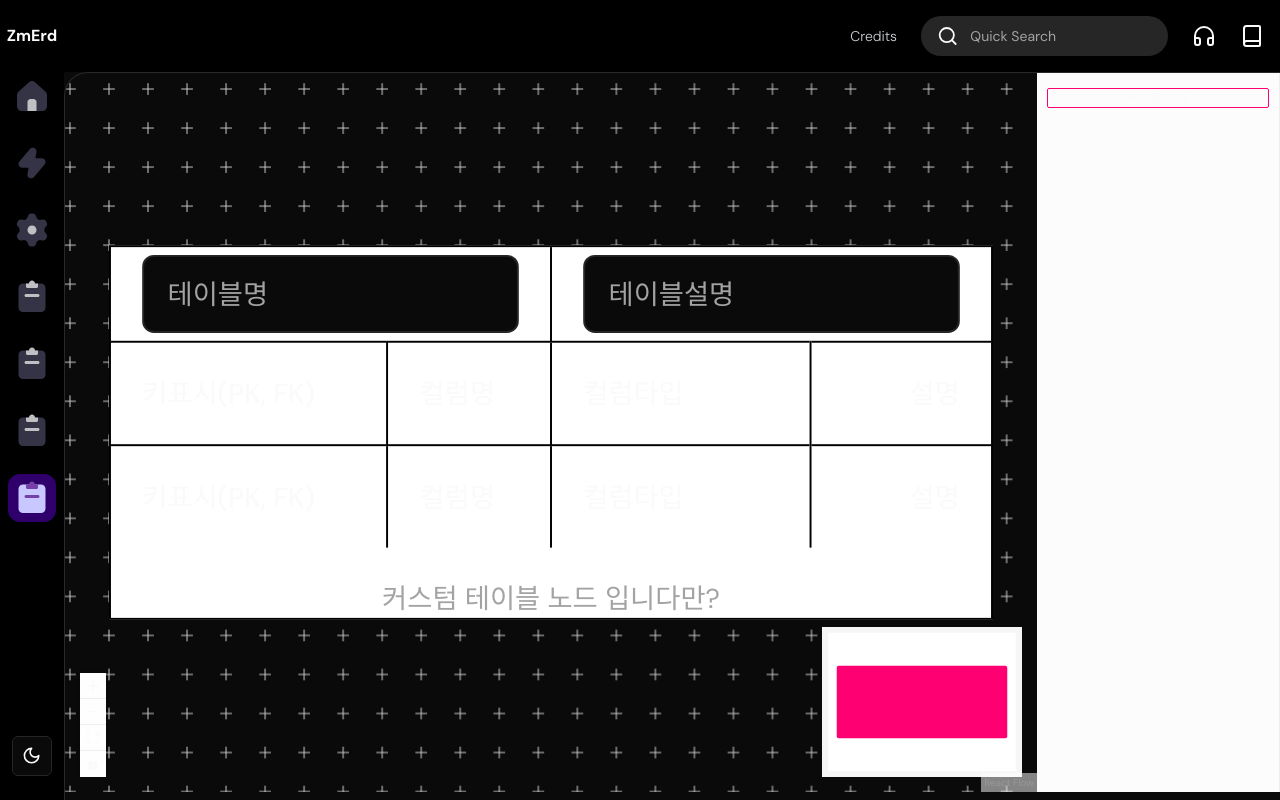
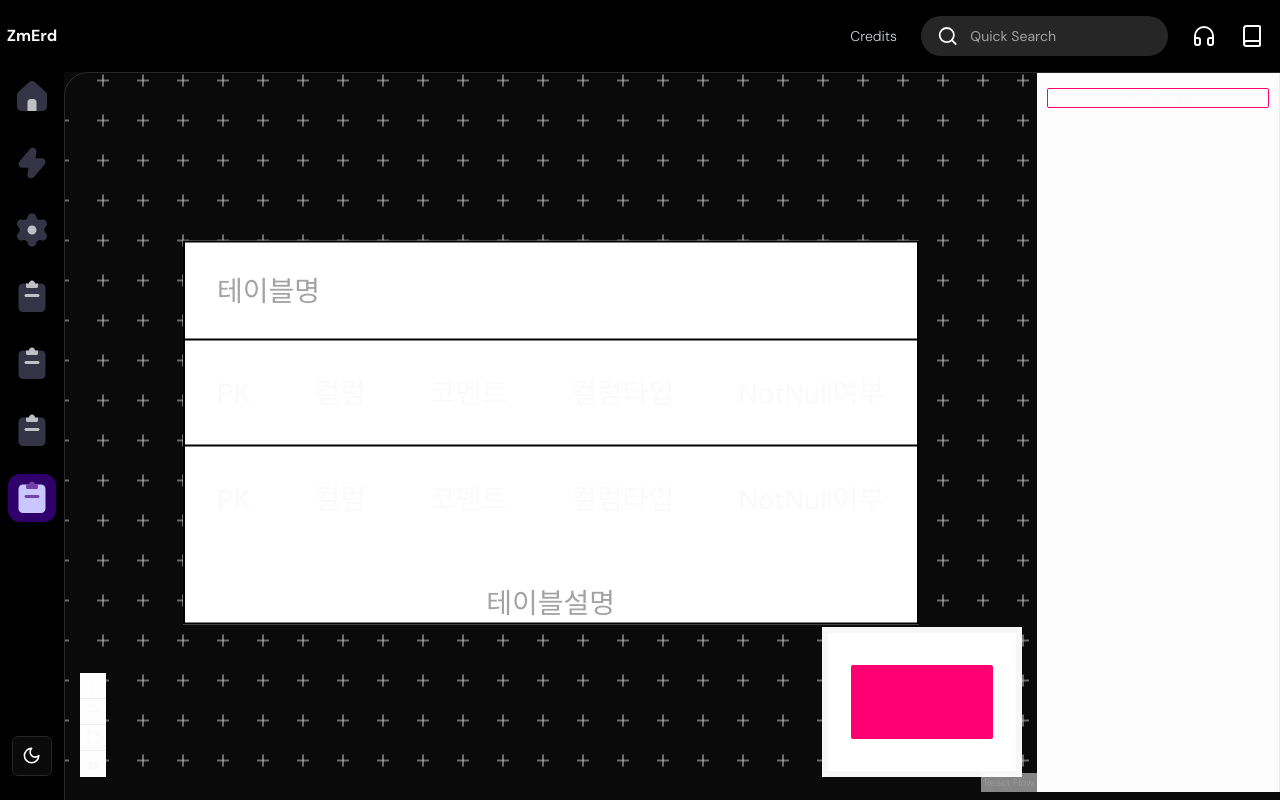
Before and after one commit to zm-erd/zm-erd-fe, a Next.js app: page /test4 in a window 1280 px wide. Built offline with nearby package versions, Linux system fonts and the light colour scheme.

Commit message:
테이블 노드 선택 액션 구현 이전

```diff
--- a/src/app/(main)/(pages)/test4/_components/table-node.tsx
+++ b/src/app/(main)/(pages)/test4/_components/table-node.tsx
@@ -36,41 +36,28 @@ function TableNode({ id, data, isConnectable }) {
         </div>
       )}
       <Table className="border-collapse">
-        <TableCaption>커스텀 테이블 노드 입니다만?</TableCaption>
+        <TableCaption>테이블설명</TableCaption>
         <TableHeader>
-          <TableRow className="border-b border-black">
-            <TableHead colSpan={2} className="w-1/2 border-r border-black">
-              <Input type="text" placeholder="테이블명" className="w-full" />
-            </TableHead>
-            <TableHead colSpan={2} className="w-1/2">
-              <Input type="text" placeholder="테이블설명" className="w-full" />
+          <TableRow className="border-black">
+            <TableHead colSpan={5} className="border-black">
+              테이블명
             </TableHead>
           </TableRow>
         </TableHeader>
         <TableBody>
-          <TableRow className="border-b border-black">
-            <TableCell className="border-r border-black font-medium">
-              키표시(PK, FK)
-            </TableCell>
-            <TableCell className="border-r border-black font-medium">
-              컬럼명
-            </TableCell>
-            <TableCell className="border-r border-black font-medium">
-              컬럼타입
-            </TableCell>
-            <TableCell className="text-right">설명</TableCell>
+          <TableRow className="border-black">
+            <TableCell className="border-black font-medium">PK</TableCell>
+            <TableCell className="border-black font-medium">컬럼</TableCell>
+            <TableCell className="border-black font-medium">코멘트</TableCell>
+            <TableCell className="border-black font-medium">컬럼타입</TableCell>
+            <TableCell className="text-right">NotNull여부</TableCell>
           </TableRow>
-          <TableRow className="border-b border-black">
-            <TableCell className="border-r border-black font-medium">
-              키표시(PK, FK)
-            </TableCell>
-            <TableCell className="border-r border-black font-medium">
-              컬럼명
-            </TableCell>
-            <TableCell className="border-r border-black font-medium">
-              컬럼타입
-            </TableCell>
-            <TableCell className="text-right">설명</TableCell>
+          <TableRow className="border-black">
+            <TableCell className="border-black font-medium">PK</TableCell>
+            <TableCell className="border-black font-medium">컬럼</TableCell>
+            <TableCell className="border-black font-medium">코멘트</TableCell>
+            <TableCell className="border-black font-medium">컬럼타입</TableCell>
+            <TableCell className="text-right">NotNull여부</TableCell>
           </TableRow>
         </TableBody>
       </Table>
--- a/src/components/global/navbar.tsx
+++ b/src/components/global/navbar.tsx
@@ -12,30 +12,30 @@ const Navbar = async () => {
     <header className="fixed left-0 right-0 top-0 z-[100] flex items-center justify-between border-b-[1px] border-neutral-900 bg-black/40 px-4 py-4 backdrop-blur-lg">
       <aside className="flex items-center gap-[2px]">
         <p className="text-3xl font-bold">Zm-Erd</p>
-        {/*<p className="text-3xl font-bold">Fu</p>*/}
-        {/*<Image*/}
-        {/*  src="/fuzzieLogo.png"*/}
-        {/*  width={15}*/}
-        {/*  height={15}*/}
-        {/*  alt="fuzzie logo"*/}
-        {/*  className="shadow-sm"*/}
-        {/*/>*/}
-        {/*<p className="text-3xl font-bold">zie</p>*/}
+        <p className="text-3xl font-bold">Fu</p>
+        <Image
+          src="/fuzzieLogo.png"
+          width={15}
+          height={15}
+          alt="fuzzie logo"
+          className="shadow-sm"
+        />
+        <p className="text-3xl font-bold">zie</p>
       </aside>
       <nav className="absolute left-[50%] top-[50%] hidden translate-x-[-50%] translate-y-[-50%] transform md:block">
         <ul className="flex list-none items-center gap-4">
-          {/*<li>*/}
-          {/*  <Link href="#">Products</Link>*/}
-          {/*</li>*/}
-          {/*<li>*/}
-          {/*  <Link href="#">Pricing</Link>*/}
-          {/*</li>*/}
-          {/*<li>*/}
-          {/*  <Link href="#">Clients</Link>*/}
-          {/*</li>*/}
-          {/*<li>*/}
-          {/*  <Link href="#">Resources</Link>*/}
-          {/*</li>*/}
+          <li>
+            <Link href="#">Products</Link>
+          </li>
+          <li>
+            <Link href="#">Pricing</Link>
+          </li>
+          <li>
+            <Link href="#">Clients</Link>
+          </li>
+          <li>
+            <Link href="#">Resources</Link>
+          </li>
           <li>
             <Link href="#">Documentation</Link>
           </li>
```
